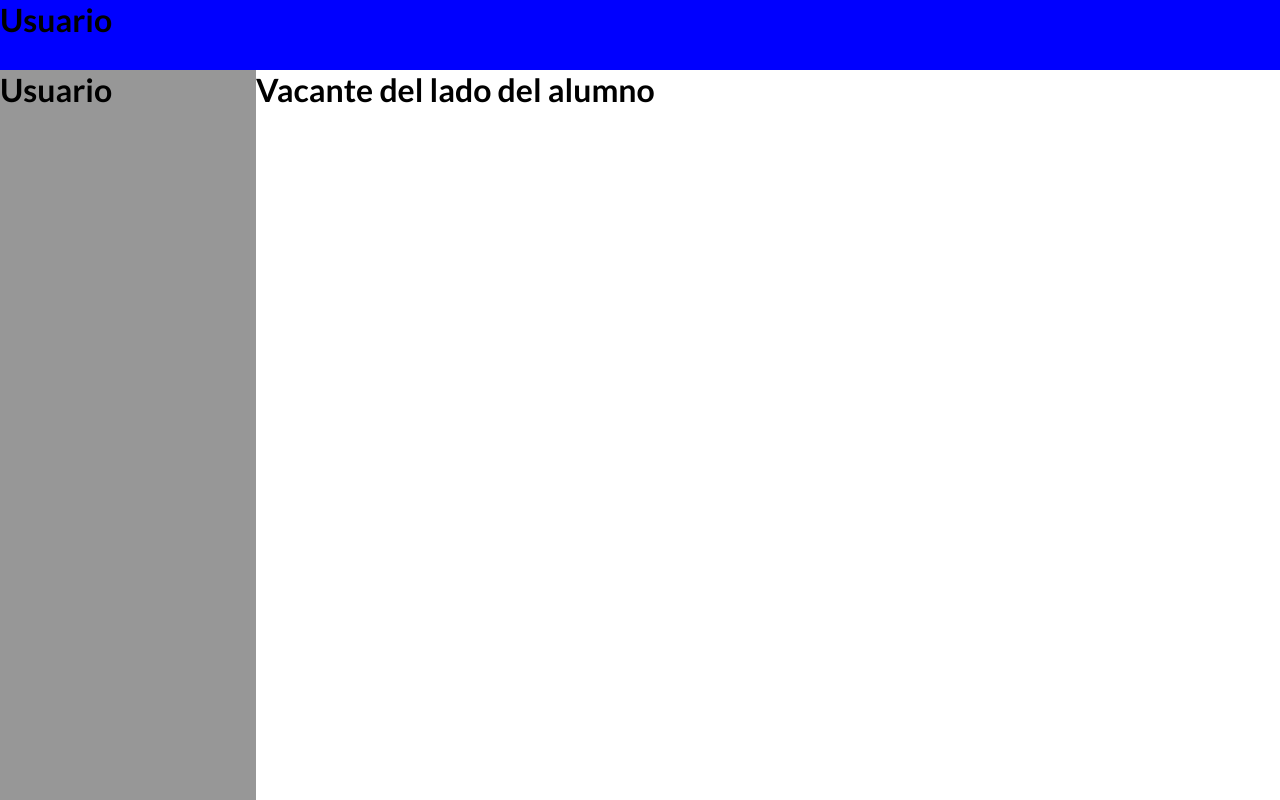
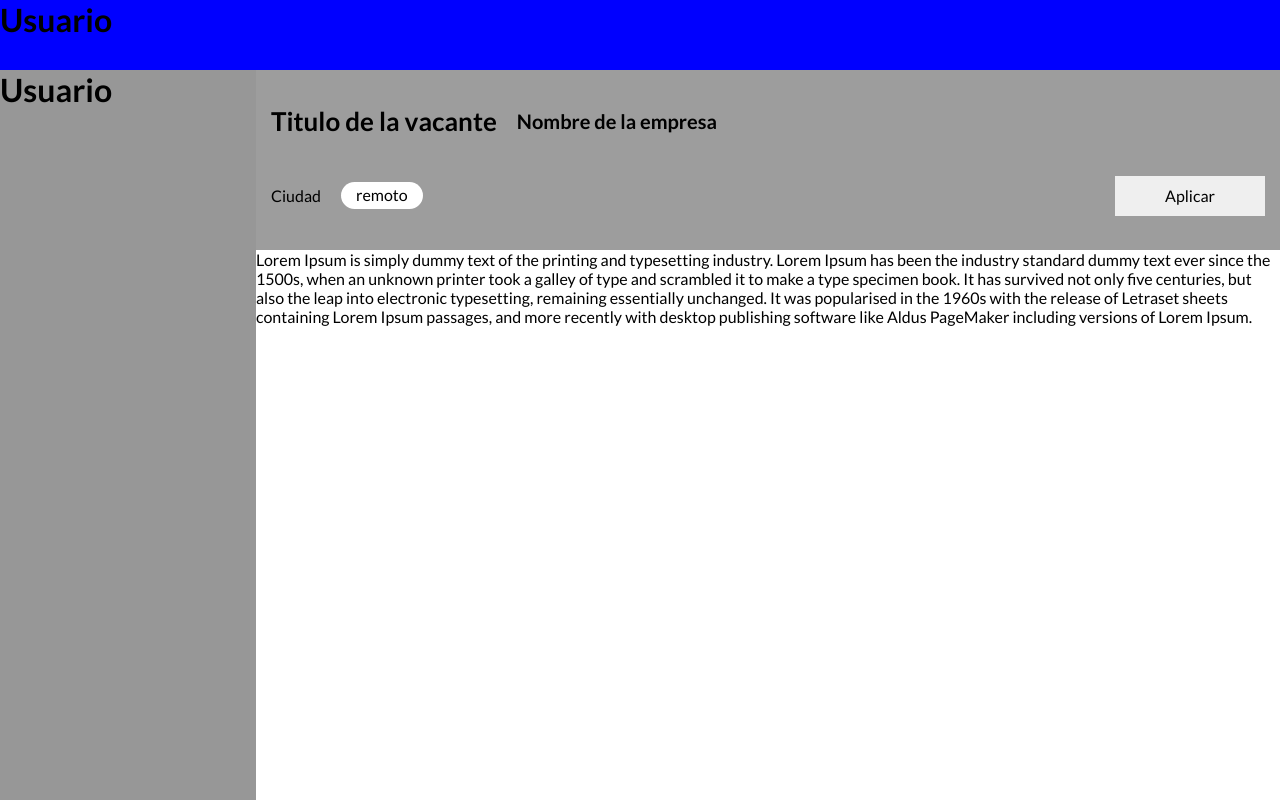
Before and after one commit to El-Guerrero-Jaguar/Frontend, a React app: page /vacancies/0 in a window 1280 px wide. Built offline with nearby package versions, Linux system fonts and the light colour scheme.

Commit message:
[Add] HeaderVacancy to Vacancy and VacancyStatus

```diff
--- a/src/pages/Vacancy.jsx
+++ b/src/pages/Vacancy.jsx
@@ -1,11 +1,24 @@
 import React from 'react';
 import { useAppContext } from '../context';
+
+import HeaderVacancy from '../components/HeaderVacancy';
 
 const Vacancy = () => {
   const [{ isCoach }] = useAppContext();
 
   return (
-    <h1>{isCoach ? 'Vacante del lado del coach' : 'Vacante del lado del alumno'}</h1>
+    <>
+      <HeaderVacancy isCoach={isCoach} />
+      <p>
+        Lorem Ipsum is simply dummy text of the printing and typesetting industry.
+        Lorem Ipsum has been the industry standard dummy text ever since the 1500s,
+        when an unknown printer took a galley of type and scrambled it to make a type specimen book.
+        It has survived not only five centuries, but also the leap into electronic typesetting,
+        remaining essentially unchanged. It was popularised in the 1960s with the release
+        of Letraset sheets containing Lorem Ipsum passages, and more recently with desktop
+        publishing software like Aldus PageMaker including versions of Lorem Ipsum.
+      </p>
+    </>
   );
 };
 
--- a/src/pages/VacancyStatus.jsx
+++ b/src/pages/VacancyStatus.jsx
@@ -1,11 +1,24 @@
 import React from 'react';
 import { useAppContext } from '../context';
+
+import HeaderVacancy from '../components/HeaderVacancy';
 
 const VacancyStatus = () => {
   const [{ isCoach }] = useAppContext();
 
   return (
-    <h1>{isCoach ? 'Estado de la vacante del lado del coach' : 'Estado de la vacante del lado del alumno'}</h1>
+    <>
+      <HeaderVacancy isCoach={isCoach} />
+      <p>
+        Lorem Ipsum is simply dummy text of the printing and typesetting industry.
+        Lorem Ipsum has been the industry standard dummy text ever since the 1500s,
+        when an unknown printer took a galley of type and scrambled it to make a type specimen book.
+        It has survived not only five centuries, but also the leap into electronic typesetting,
+        remaining essentially unchanged. It was popularised in the 1960s with the release
+        of Letraset sheets containing Lorem Ipsum passages, and more recently with desktop
+        publishing software like Aldus PageMaker including versions of Lorem Ipsum.
+      </p>
+    </>
   );
 };
 
```
